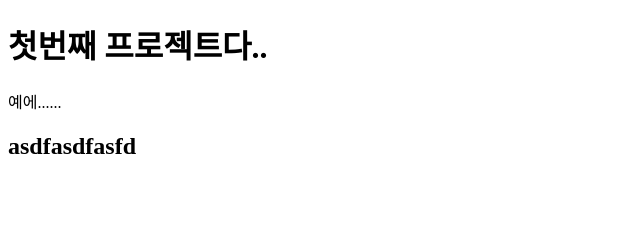
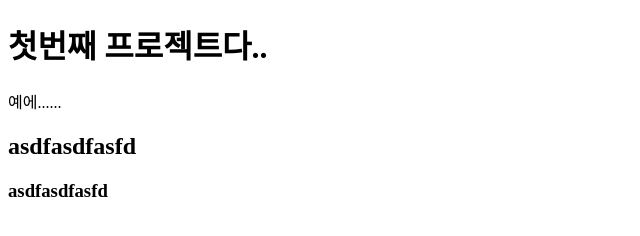
Before and after one commit to vectrahunter/first-noona, a plain HTML site: page index.html in a window 1280 px wide. Shown: the whole page, without its empty margins (0-640 px from the left). Drawn offline with Linux system fonts and the light colour scheme.

Commit message:
seocond commit

```diff
--- a/index.html
+++ b/index.html
@@ -11,5 +11,6 @@
     <h1>첫번째 프로젝트다..</h1>
     <p>예에......</p>
     <h2>asdfasdfasfd</h2>
+    <h3>asdfasdfasfd</h3>
   </body>
 </html>
```
